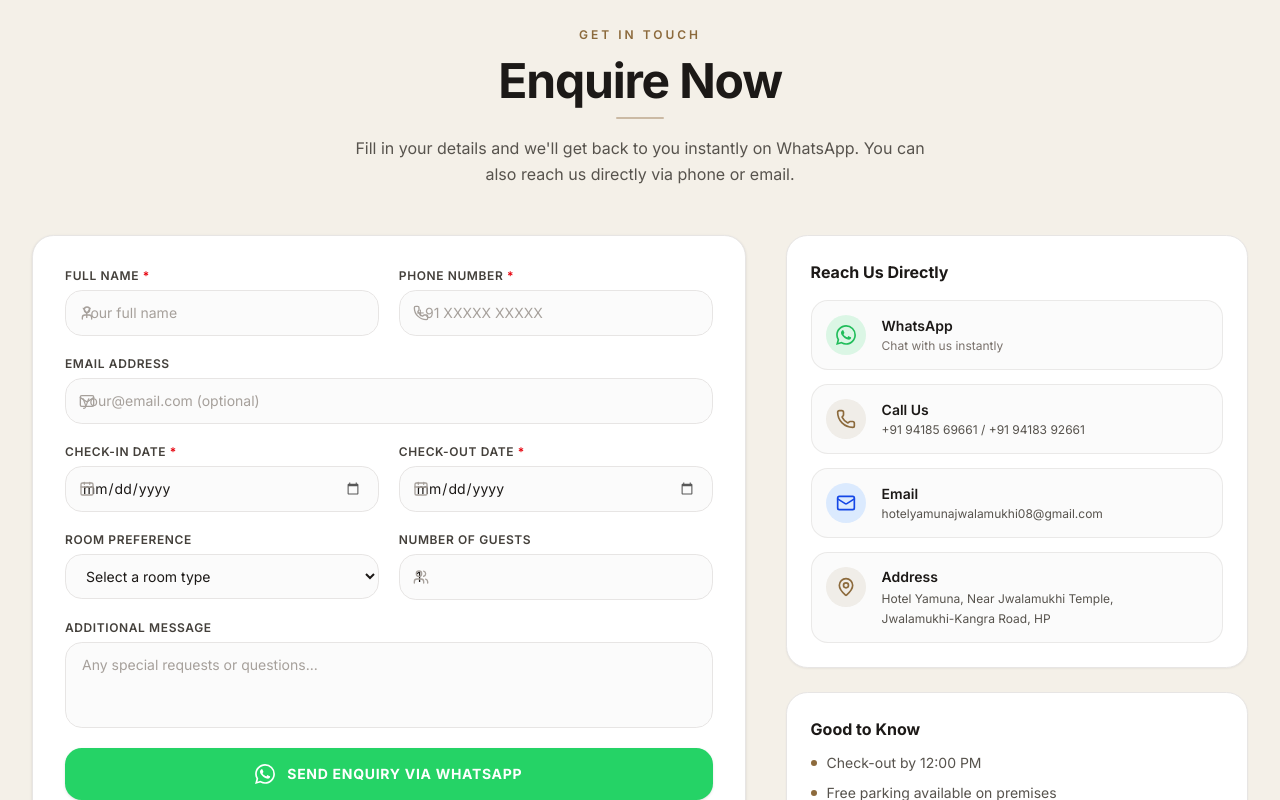
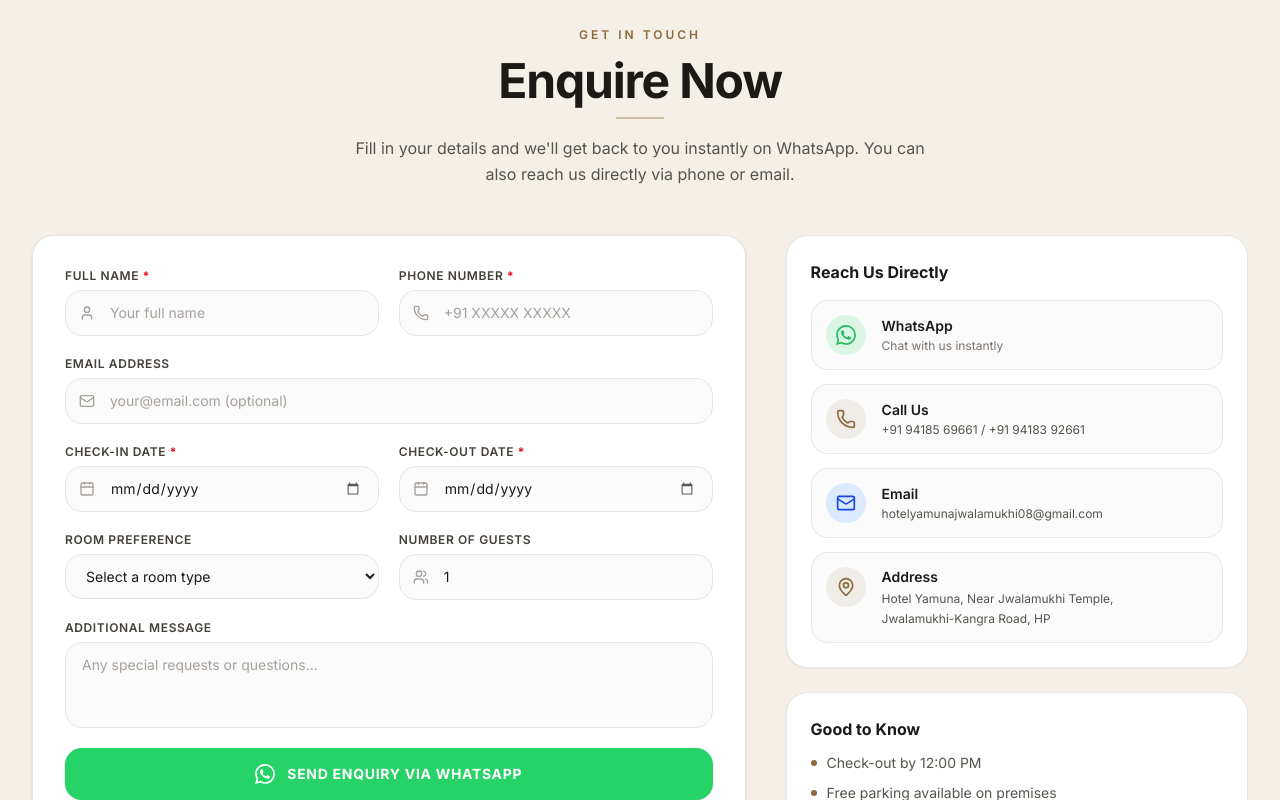
Before and after one commit to K-Kaushal61/Hotel-Yamuna, a Next.js app: page / in a window 1280 px wide. Shown: the part 6724-7524 px from the top of the page. Built offline with nearby package versions, Linux system fonts and the light colour scheme.

Commit message:
fir enquire form desktop view

```diff
--- a/src/components/blocks/about-section.tsx
+++ b/src/components/blocks/about-section.tsx
@@ -134,7 +134,7 @@ export default function AboutPage() {
               href="https://www.google.com/maps/search/Hotel+Yamuna+Jwalamukhi+Himachal+Pradesh"
               target="_blank"
               rel="noopener noreferrer"
-              className="flex items-center justify-center gap-2 rounded-xl bg-stone-900 px-6 py-3.5 text-sm font-semibold text-white uppercase tracking-wider transition-all duration-200 hover:bg-stone-800 active:scale-95 shadow-xs group"
+              className="flex items-center justify-center gap-2 rounded-xl bg-[#8C6A3C] px-6 py-3.5 text-sm font-semibold text-white uppercase tracking-wider transition-all duration-200 hover:bg-[#785930] active:scale-95 shadow-xs group"
             >
               Navigate to Hotel
               <ArrowRight className="size-4 transition-transform duration-200 group-hover:translate-x-1" />
--- a/src/components/blocks/enquire-section.tsx
+++ b/src/components/blocks/enquire-section.tsx
@@ -120,8 +120,10 @@ export default function EnquireSection() {
     }, 5000)
   }
 
-  const inputClass =
-    "w-full min-w-0 max-w-full rounded-xl border border-stone-200 bg-stone-50/70 px-3.5 sm:px-4 py-3 text-sm text-stone-900 placeholder-stone-400 outline-none transition-all duration-200 focus:border-[#8C6A3C] focus:bg-white focus:ring-2 focus:ring-[#8C6A3C]/20 box-border block"
+  const inputBaseClass =
+    "w-full min-w-0 max-w-full rounded-xl border border-stone-200 bg-stone-50/70 py-3 text-sm text-stone-900 placeholder-stone-400 outline-none transition-all duration-200 focus:border-[#8C6A3C] focus:bg-white focus:ring-2 focus:ring-[#8C6A3C]/20 box-border block"
+  const inputClass = `${inputBaseClass} px-3.5 sm:px-4`
+  const inputWithIconClass = `${inputBaseClass} pl-11 pr-3.5 sm:pr-4`
   const labelClass = "block text-xs font-semibold text-stone-700 mb-1.5 tracking-wider uppercase"
 
   return (
@@ -177,7 +179,7 @@ export default function EnquireSection() {
                           placeholder="Your full name"
                           value={form.name}
                           onChange={handleChange}
-                          className={`${inputClass} pl-10`}
+                          className={inputWithIconClass}
                         />
                       </div>
                     </div>
@@ -195,7 +197,7 @@ export default function EnquireSection() {
                           placeholder="+91 XXXXX XXXXX"
                           value={form.phone}
                           onChange={handleChange}
-                          className={`${inputClass} pl-10`}
+                          className={inputWithIconClass}
                         />
                       </div>
                     </div>
@@ -214,7 +216,7 @@ export default function EnquireSection() {
                         placeholder="your@email.com (optional)"
                         value={form.email}
                         onChange={handleChange}
-                        className={`${inputClass} pl-10`}
+                        className={inputWithIconClass}
                       />
                     </div>
                   </div>
@@ -233,7 +235,7 @@ export default function EnquireSection() {
                           required
                           value={form.checkin}
                           onChange={handleChange}
-                          className={`${inputClass} pl-10`}
+                          className={inputWithIconClass}
                         />
                       </div>
                     </div>
@@ -250,7 +252,7 @@ export default function EnquireSection() {
                           required
                           value={form.checkout}
                           onChange={handleChange}
-                          className={`${inputClass} pl-10`}
+                          className={inputWithIconClass}
                         />
                       </div>
                     </div>
@@ -295,7 +297,7 @@ export default function EnquireSection() {
                           max="20"
                           value={form.guests}
                           onChange={handleChange}
-                          className={`${inputClass} pl-10`}
+                          className={inputWithIconClass}
                         />
                       </div>
                     </div>
```
